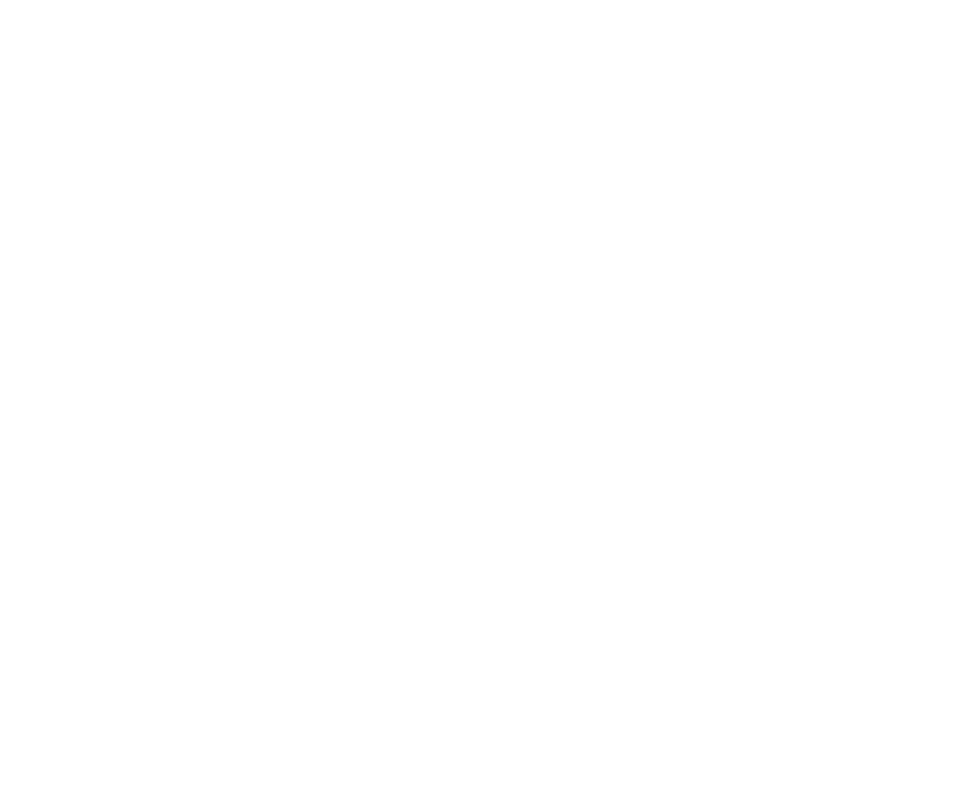
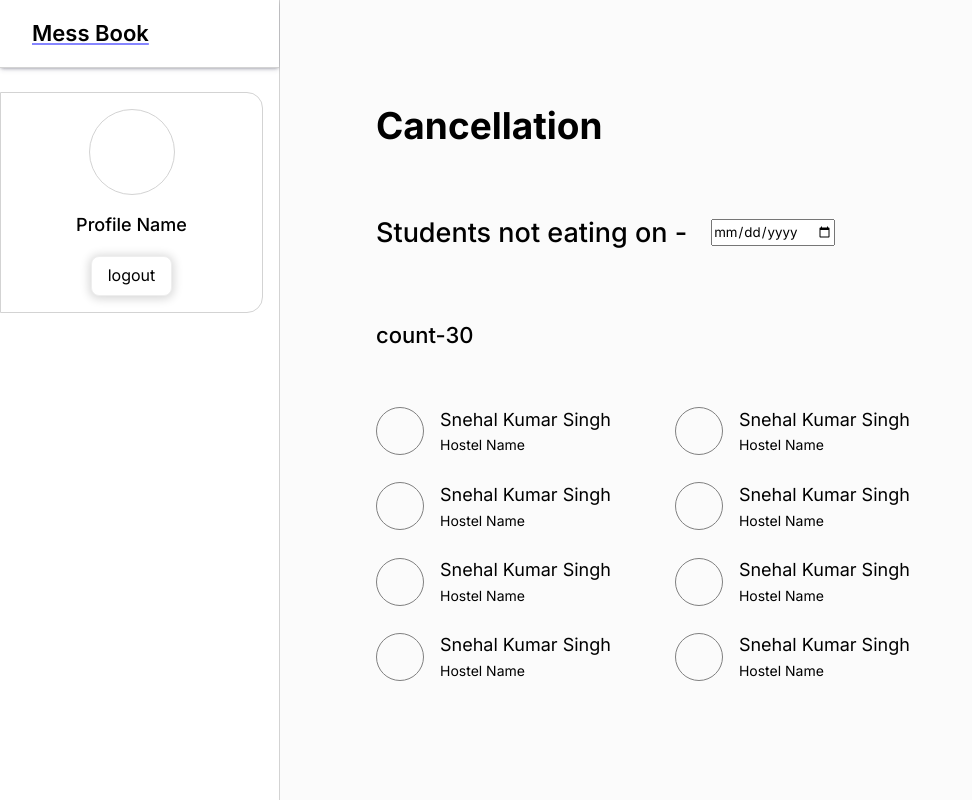
Before and after one commit to Xydon/messbookFrontEnd, a React (Create React App) app: page /c in a window 1280 px wide. Before the commit this address had no page. Shown: the whole page, without its empty margins (0-972 px from the left). Built offline with nearby package versions, Linux system fonts and the light colour scheme.

Commit message:
made the invoice screen for the mess

```diff
--- a/src/App.tsx
+++ b/src/App.tsx
@@ -15,6 +15,8 @@ import Invoice from "./StudentScreens/Invoice/Invoice";
 import MessProfile from "./MessScreens/Profile/MessProfile";
 import { StudentView as MessStudentView } from "./MessScreens/StudentView/StudentView";
 import ExtraEntry from "./MessScreens/ExtraEntry/ExtraEntry";
+import Cancellation from "./MessScreens/Cancellation/Cancellation";
+import MessInvoice from "./MessScreens/Invoice/MessInvoice";
 
 
 function StudentRoutes() {
@@ -45,7 +47,9 @@ function MessRoutes() {
 		<Routes>
 			<Route path={'/profile'} element = {<MessProfile/>}/>
 			<Route path={'/a'} element = {<MessStudentView/>} />
-			<Route path={'/'} element = {<ExtraEntry/>} />
+			<Route path={'/b'} element = {<ExtraEntry/>} />
+			<Route path={'/c'} element={<Cancellation/>} />
+			<Route path={'/'} element={<MessInvoice/>} />
 		</Routes>
 	)
 }
--- /dev/null
+++ b/src/MessScreens/Cancellation/Cancellation.css
@@ -0,0 +1,20 @@
+.studentListRow {
+  width : 600px;
+  max-height : 700px;
+  overflow : auto;
+}
+
+.profileImageBox {
+  height : 48px;
+  width : 48px;
+  border-radius : 28px;
+  border : 1px solid gray;
+}
+
+.studentListRow {
+  margin-left : -32px;
+}
+
+.studentProfileListContainer {
+  margin : 12px 32px;
+}
--- /dev/null
+++ b/src/MessScreens/Cancellation/Cancellation.tsx
@@ -0,0 +1,45 @@
+import React from "react";
+import Subheading from "../../ProjectComponents/Subheading";
+import DashBoardTemplate from "../../Templates/DashBoardTemplate";
+
+import "./Cancellation.css";
+
+function StudentProfileList() {
+  return(
+    <div className="studentProfileListContainer row vc cp">
+      <div className="profileImageBox mr-2"></div>
+      <div className="profileTextBox">
+        <p className="cc_18">Snehal Kumar Singh</p>
+        <p className="cc_14">Hostel Name</p>
+      </div>
+    </div>
+  )
+}
+
+function Cancellation() {
+	return (
+		<DashBoardTemplate navList={[]} heading="Cancellation">
+			<div className="row vc mb-8">
+				<div className="box mr-3">
+					<p className="cc_27 medium">Students not eating on - </p>
+				</div>
+				<div className="box">
+					<input type="date" />
+				</div>
+			</div>
+      <Subheading type="small"  text="count-30"/>
+      <div className="studentListRow row mt-5">
+          <StudentProfileList/>
+          <StudentProfileList/>
+          <StudentProfileList/>
+          <StudentProfileList/>
+          <StudentProfileList/>
+          <StudentProfileList/>
+          <StudentProfileList/>
+          <StudentProfileList/>
+      </div>
+		</DashBoardTemplate>
+	);
+}
+
+export default Cancellation;
--- /dev/null
+++ b/src/MessScreens/Invoice/MessInvoice.css
@@ -0,0 +1,5 @@
+.messInvoiceCard {
+  width : 400px;
+  border-radius : 16px;
+  background-color : #e7e7e7;
+}
--- /dev/null
+++ b/src/MessScreens/Invoice/MessInvoice.tsx
@@ -0,0 +1,53 @@
+import React from "react";
+import Subheading from "../../ProjectComponents/Subheading";
+import DashBoardTemplate from "../../Templates/DashBoardTemplate";
+
+import "./MessInvoice.css";
+
+function NumberDisplay() {
+	return (
+		<div className="box">
+			<p className="cc_14">Made Rs</p>
+			<p className="cc_32 bold">2000</p>
+		</div>
+	);
+}
+
+function MessInvoiceCard() {
+	return (
+		<>
+			<p className="cc_18 mb-1">October</p>
+			<div className="messInvoiceCard p-4">
+
+				<div className="row mb-3">
+					<div className="box mr-10">
+						<NumberDisplay />
+					</div>
+					<div className="box">
+						<NumberDisplay />
+					</div>
+				</div>
+				<div className="row mb-3">
+					<div className="box mr-10">
+						<NumberDisplay />
+					</div>
+					<div className="box">
+						<NumberDisplay />
+					</div>
+				</div>
+
+			</div>
+		</>
+	);
+}
+
+function MessInvoice() {
+	return (
+		<DashBoardTemplate heading="Invoice" navList={[]}>
+			<Subheading text="Total Revenues" />
+			<MessInvoiceCard />
+		</DashBoardTemplate>
+	);
+}
+
+export default MessInvoice;
```
